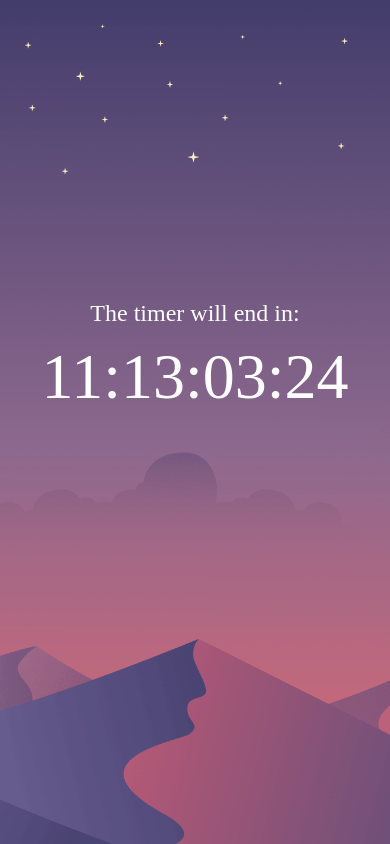
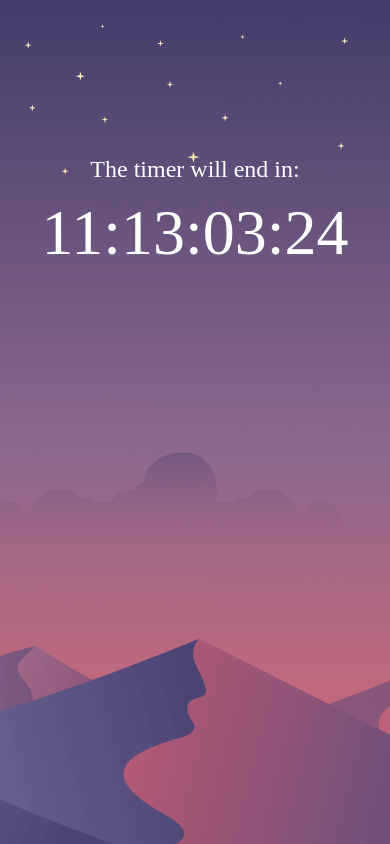
Before and after one commit to bobmagrega/timer, a plain HTML site: page index.html in a window 390 px wide. Drawn offline with Linux system fonts and the light colour scheme.

Commit message:
third commit

```diff
--- a/styles.css
+++ b/styles.css
@@ -65,9 +65,6 @@ body {
     padding: 10px;
     height: auto;
 
-
-
-
   }
 
 .planeDiv {
@@ -79,7 +76,7 @@ body {
 
   .time {
     display: inline;
-    font-size: 4em;
+    font-size: em;
     color: white;
 
 
@@ -91,7 +88,7 @@ body {
   display: flex;
   justify-content: center;
   align-items: center;
-  padding-top: 300px;
+  padding-top: 40%;
 
 
 }
```
